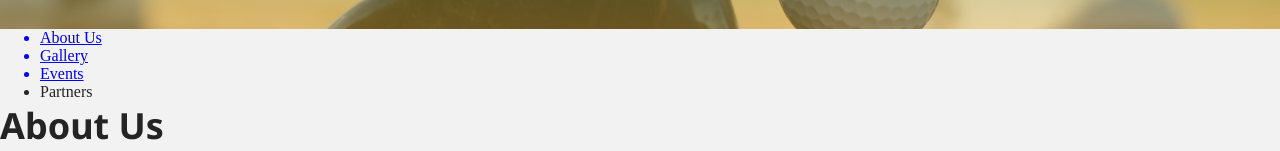
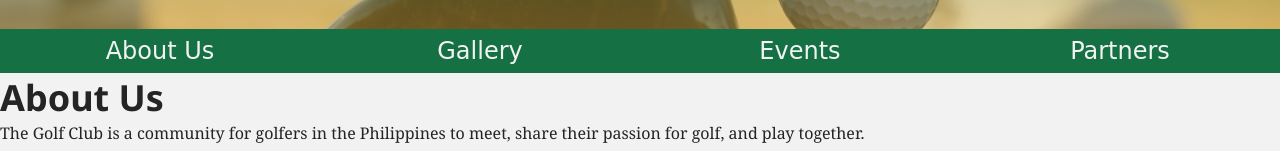
Before and after one commit to dashiedash/Responsive-Club-Website, a plain HTML site: page index.html in a window 1280 px wide. Shown: the part 203-354 px from the top of the page. Drawn offline with Linux system fonts and the light colour scheme; a web font is replaced by a local one.

Commit message:
Set styles for nav bar.

```diff
--- a/index.html
+++ b/index.html
@@ -15,7 +15,7 @@
         <a href="#about"><li>About Us</li></a>
         <a href="#featured-gallery"><li>Gallery</li></a>
         <a href="#events"><li>Events</li></a>
-        <a href="#partners"></a><li>Partners</li></a>
+        <a href="#partners"><li>Partners</li></a>
       </ul>
     </nav>
 
--- a/resources/styles.css
+++ b/resources/styles.css
@@ -4,6 +4,7 @@
 /* Global styles */
 * {
   margin: 0;
+  padding: 0;
 }
 
 html {
@@ -70,3 +71,33 @@ h1 {
   font-size: 2rem;
   padding: 1rem;
 }
+
+/* Nav Bar */
+nav {
+  justify-content: center;
+  background-color: hsl(151, 69%, 26%);
+}
+
+nav ul {
+  display: flex;
+  list-style-type: none;
+  justify-content: space-evenly;
+}
+
+nav a {
+  text-decoration: none;
+  padding: 0.5rem;
+  width: 100%;
+}
+
+nav a:hover {
+  background-color: hsl(342, 64%, 33%);
+  transition-duration: 0.25s;
+}
+
+nav li {
+  color: hsl(0, 0%, 95%);
+  font-family: Koulen, cursive;
+  font-size: 1.5rem;
+  text-align: center;
+}
```
